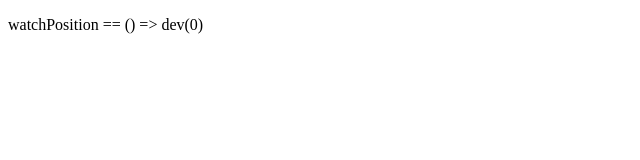
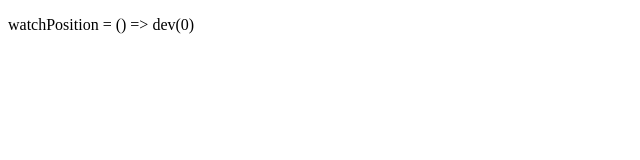
Before and after one commit to pdr0663/WatchTest, a plain HTML site: page index.html in a window 1280 px wide. Shown: the full height of the page, 0-640 px from the left. Drawn offline with Linux system fonts and the light colour scheme.

Commit message:
Finally fixed

```diff
--- a/index.html
+++ b/index.html
@@ -4,8 +4,7 @@
   <script>
     function Test() {
       console.log(document.getElementById("status"))
-      document.getElementById("status").innerHTML = "watchPosition == \n" + navigator.geolocation.watchPosition;
-      document.getElementById("status").innerHTML += "watchLocation == \n" + watchLocation;
+      document.getElementById("status").innerHTML = "watchPosition = " + navigator.geolocation.watchPosition;
     }
   </script>
 </head>
```
